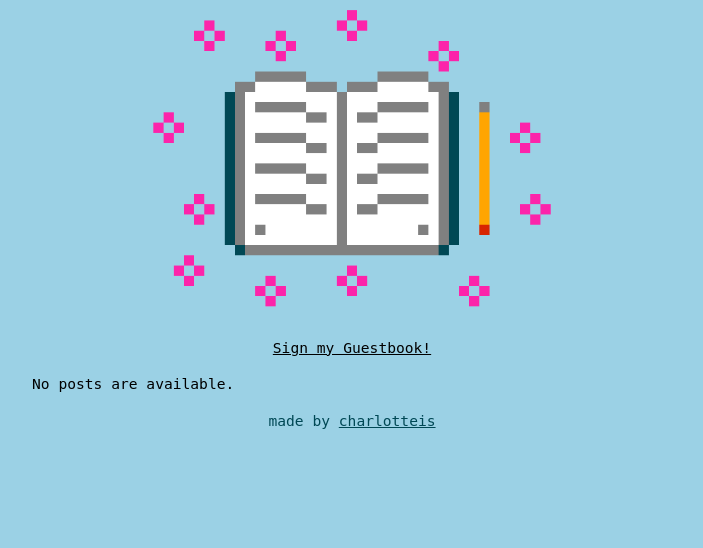
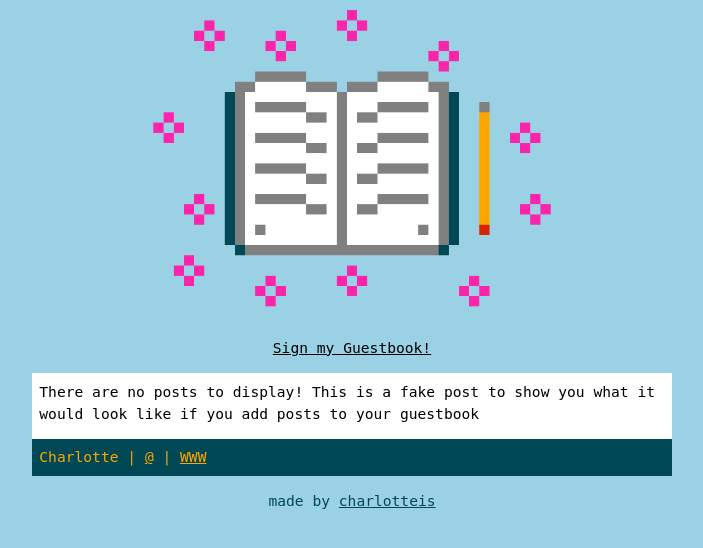
Before and after one commit to Charlotteis/guestbook-2.0, a Django app: page / in a window 1280 px wide. Shown: the top 548 px of the page, without its empty margins (288-991 px from the left). Run offline with Django 3.2, Linux system fonts and the light colour scheme; data that the repository does not hold is empty.

Commit message:
Display full posts, nicely styled on index

```diff
--- a/guestbook2/templates/guestbook2/index.html
+++ b/guestbook2/templates/guestbook2/index.html
@@ -2,12 +2,61 @@
 
 {% block content %}
     {% if latest_posts_list %}
-        <ul>
         {% for post in latest_posts_list %}
-            <li>{{ post.comment }}</li>
+            <article class="post" role="article">
+                <div class="comment">
+                    <p class="text">
+                        {{ post.comment }}
+                    </p>
+                    <p class="date">
+                        {{ post.date }}
+                    </p>
+                </div>
+
+                <div class="details">
+                    <span class="name">
+                        {{ post.name }}
+                    </span>
+
+                    {% if post.email %}
+                    <span class="email">
+                        | <a href="mailto:{{ post.email }}">@</a>
+                    </span>
+                    {% endif %}
+
+                    {% if post.website %}
+                    <span class="website">
+                        | <a href="{{ post.website }}">WWW</a>
+                    </span>
+                    {% endif %}
+                </div>
+            </article>
+
+            <hr>
         {% endfor %}
-        </ul>
     {% else %}
-        <p>No posts are available.</p>
+        <article class="post" role="article">
+            <div class="comment">
+                <p class="text">
+                    There are no posts to display! This is a fake post to show
+                    you what it would look like if you add posts to your
+                    guestbook
+                </p>
+            </div>
+
+            <div class="details">
+                <span class="name">
+                    Charlotte
+                </span>
+
+                <span class="email">
+                    | <a href="mailto:charlottelaspencer@gmail.com">@</a>
+                </span>
+
+                <span class="website">
+                    | <a href="http://twitter.com/charlotteis">WWW</a>
+                </span>
+            </div>
+        </article>
     {% endif %}
 {% endblock %}
```
Also changed, not shown: PROCESS.MD (+1 -0 lines).
